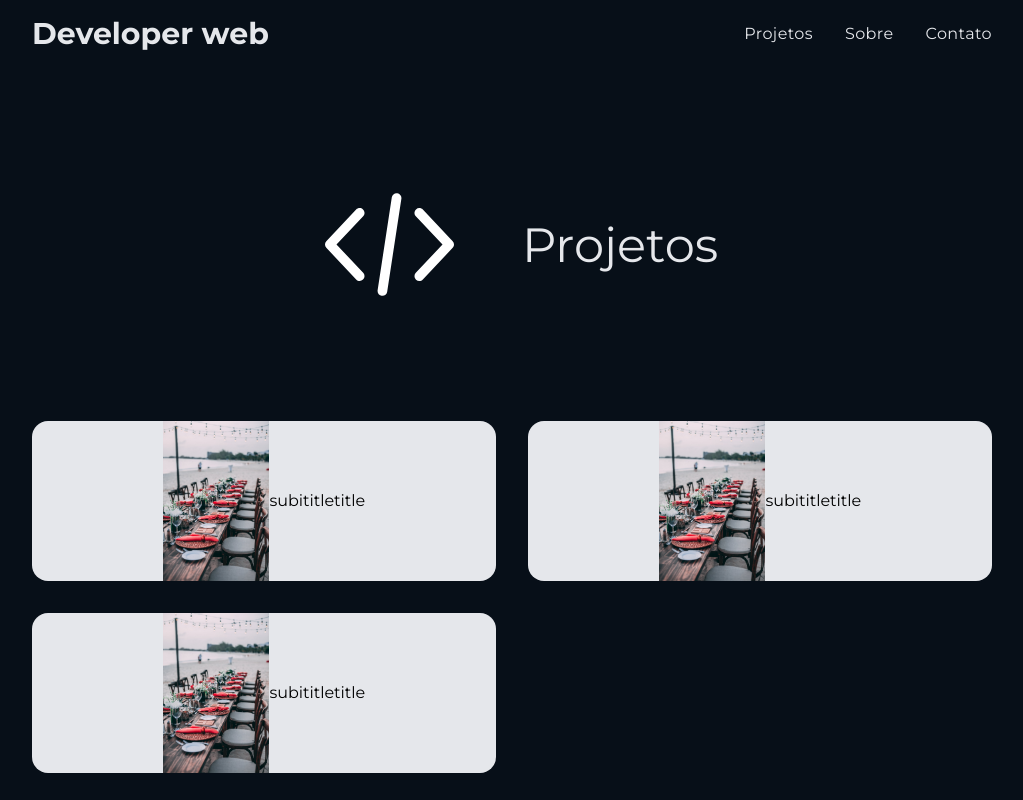
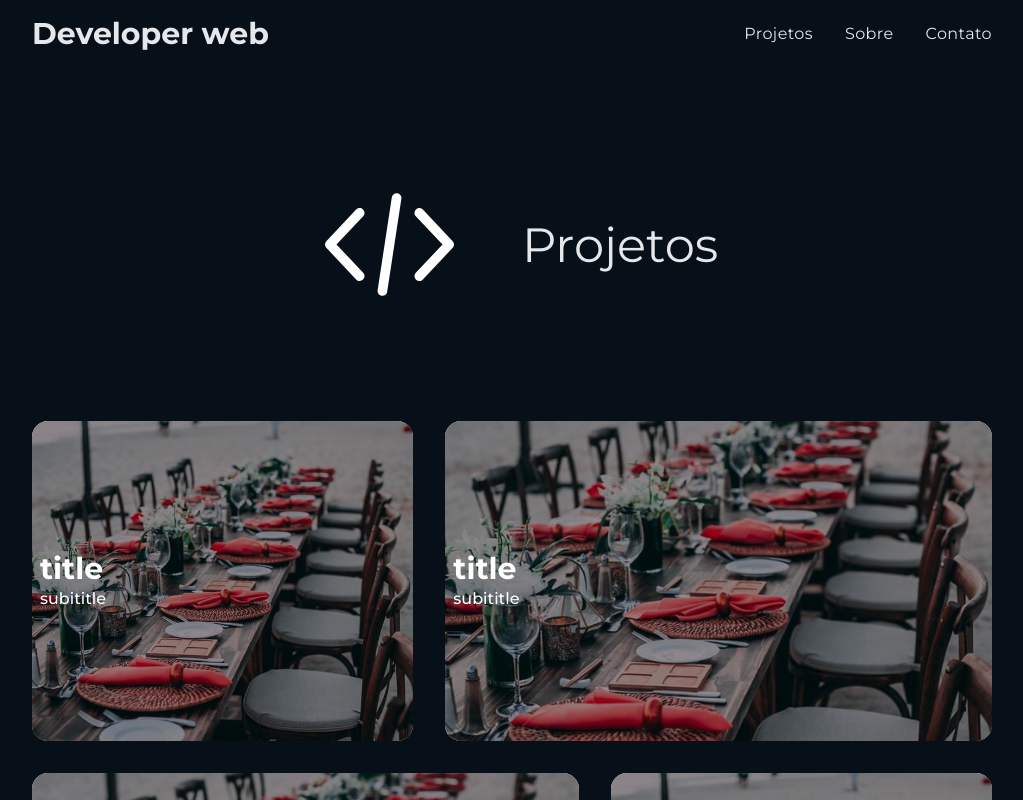
Before and after one commit to reinaldo-silva/click-portifolio, a Next.js app: page /projects in a window 1280 px wide. Shown: the top 800 px of the page, without its empty margins (128-1151 px from the left). Built offline with nearby package versions, Linux system fonts and the light colour scheme.

Commit message:
Finalizando Cards dos projetos

```diff
--- a/pages/contact.tsx
+++ b/pages/contact.tsx
@@ -9,7 +9,7 @@ const Contact: React.FC = () => {
       layoutId={"contato-logo"}
     >
       <motion.div className="flex items-center content-around flex-col md:flex-row h-full w-full text-2xl">
-        <motion.p className="w-full md:w-1/2 flex justify-center">
+        <motion.p className="w-full md:w-1/2 my-9 flex justify-center">
           Telefone: (17) 99111-5889
         </motion.p>
         <motion.p className="w-full md:w-1/2 flex justify-center">
--- a/pages/projects.tsx
+++ b/pages/projects.tsx
@@ -1,19 +1,42 @@
 import { useEffect, useState } from "react";
-import { AnimatePresence, AnimateSharedLayout, motion } from "framer-motion";
+import {
+  AnimatePresence,
+  AnimateSharedLayout,
+  motion,
+  Variants,
+} from "framer-motion";
 import Body from "../components/Body";
+
+const variants: Variants = {
+  hidden: { opacity: 0 },
+  visible: {
+    opacity: 1,
+    transition: {
+      duration: 1,
+      delayChildren: 1,
+      staggerChildren: 0.7,
+    },
+  },
+};
 
 const Projects: React.FC = () => {
   const items = [
-    { id: "1", subtitle: "subititle", title: "title" },
-    { id: "2", subtitle: "subititle", title: "title" },
-    { id: "3", subtitle: "subititle", title: "title" },
+    { id: "1", subtitle: "subititle", title: "title", box: 1 },
+    { id: "2", subtitle: "subititle", title: "title", box: 3 },
+    { id: "3", subtitle: "subititle", title: "title", box: 3 },
+    { id: "4", subtitle: "subititle", title: "title", box: 1 },
   ];
 
   const [selectedId, setSelectedId] = useState(null);
 
   const hidden = "hidden";
   const show =
-    "absolute w-full h-full flex items-center top-0 max-w-5xl box-border pl-8 pr-24 bg-black bg-opacity-20";
+    "absolute w-screen h-full flex items-center top-0 max-w-5xl box-border pl-8 pr-24 z-20";
+
+  const box3 =
+    "md:col-span-7 text-black w-full relative h-80 bg-gray-200 flex flex-col items-start justify-center rounded-2xl overflow-hidden";
+  const box1 =
+    "md:col-span-5 text-black w-full relative h-80 bg-gray-200 flex flex-col items-start justify-center rounded-2xl overflow-hidden";
 
   useEffect(() => {
     console.log(selectedId);
@@ -21,41 +44,88 @@ const Projects: React.FC = () => {
   return (
     <Body imgSrc={"/img/dev.svg"} title={"Projetos"} layoutId={"projetos-logo"}>
       <AnimateSharedLayout type="crossfade">
-        <motion.div className="grid w-full relative grid-rows-4 grid-cols-1 md:grid-rows-2 md:grid-cols-2 gap-8">
+        <motion.div className="grid w-full relative grid-rows-4 grid-cols-1 md:grid-rows-2 md:grid-cols-12 gap-8">
           {items.map((item) => (
             <motion.div
               key={item.id}
-              className="text-black w-full relative h-40 bg-gray-200 flex flex-1 items-center justify-center rounded-2xl"
+              className={item.box == 1 ? box1 : box3}
               layoutId={item.id}
               onClick={() => setSelectedId(item.id)}
+              whileHover={{ scale: 1.1 }}
+              whileTap={{ scale: 0.9 }}
+              variants={variants}
             >
-              <motion.img src="/img/bgImg.jpg" className="h-full" />
-              <motion.h5>{item.subtitle}</motion.h5>
-              <motion.h2>{item.title}</motion.h2>
+              <motion.img src="/img/bgImg.jpg" className="w-full absolute" />
+              <section className="w-full h-full flex items-center justify-center flex-col bg-black z-10 bg-opacity-40">
+                <motion.h2 className="z-10 text-white w-full ml-4 font-bold text-3xl ">
+                  {item.title}
+                </motion.h2>
+                <motion.h5 className="z-10 text-white w-full ml-4 font-medium">
+                  {item.subtitle}
+                </motion.h5>
+              </section>
             </motion.div>
           ))}
         </motion.div>
 
-        <motion.div className={selectedId ? show : hidden}>
+        <motion.div
+          className={selectedId ? show : hidden}
+          onClick={() => setSelectedId(null)}
+        >
           {items.map((item) => (
             <AnimatePresence>
               {selectedId == item.id && (
                 <motion.div
                   layoutId={item.id}
-                  className="relative w-full h-40 bg-green-300"
+                  className="relative w-full h-auto min-h-100 overflow-hidden rounded-2xl"
+                  whileTap={{ scale: 0.9 }}
                 >
-                  <motion.header className="flex justify-between p-4">
-                    <motion.h2>Title</motion.h2>
-                    <motion.button
-                      className="w-10 h-10 bg-gray-300 text-black rounded-3xl"
-                      value={"Back"}
-                      onClick={() => setSelectedId(null)}
-                    >
-                      X
-                    </motion.button>
+                  <motion.header className="flex h-96 justify-start">
+                    <motion.img
+                      src="/img/bgImg.jpg"
+                      className="w-full absolute"
+                    />
+                    <motion.div className="z-10 p-10">
+                      <motion.h2 className="text-white w-full font-bold text-3xl ">
+                        {item.title}
+                      </motion.h2>
+                      <motion.h5 className="text-white w-full font-medium">
+                        {item.subtitle}
+                      </motion.h5>
+                    </motion.div>
                   </motion.header>
-
-                  <motion.h5>Subtitle</motion.h5>
+                  <motion.section className="relative w-full h-auto p-10 bg-gray-900 bg-opacity-90 z-40">
+                    <motion.p>
+                      Lorem ipsum dolor, sit amet consectetur adipisicing elit.
+                      Ullam praesentium libero, tempora quam dicta, deserunt non
+                      odio quisquam voluptates rerum necessitatibus neque unde
+                      vero id soluta quas pariatur nostrum nemo iusto!
+                      Necessitatibus numquam nesciunt, deleniti aliquam
+                      voluptatum, eos, beatae sed repudiandae laborum rem eaque
+                      alias? Delectus placeat quibusdam impedit voluptate, aut
+                      ex dolores ab quam ratione sapiente rerum necessitatibus
+                      dolore ipsum, eaque natus tenetur illum corporis animi
+                      tempora perspiciatis autem cupiditate cumque magnam!
+                      Reiciendis adipisci nisi magnam voluptatum culpa? Nihil,
+                      ducimus sint, temporibus sequi velit veniam rem adipisci
+                      repudiandae dolore veritatis facilis modi corrupti porro
+                      animi aperiam enim iure hic cumque incidunt doloribus
+                      sapiente consequatur accusantium! Perspiciatis illo
+                      excepturi maxime nisi a exercitationem aliquam vitae
+                      nesciunt ducimus non saepe similique debitis dignissimos
+                      quisquam et quo, modi vero cum assumenda inventore?
+                      Deleniti necessitatibus totam ea dignissimos, consequatur
+                      mollitia inventore facere rerum quia atque voluptatum hic
+                      culpa voluptates non? Dolore at, veniam maxime nisi
+                      suscipit laborum nostrum vero fugit magni placeat beatae
+                      repellat sunt quaerat ullam nemo voluptatem neque
+                      assumenda? Iusto repellat deleniti quam laborum non
+                      doloribus aspernatur est id sit nobis ipsum voluptatum hic
+                      molestiae necessitatibus dolore nam aliquam suscipit,
+                      laudantium obcaecati, possimus ullam sunt et vitae! Saepe
+                      eos quae soluta?
+                    </motion.p>
+                  </motion.section>
                 </motion.div>
               )}
             </AnimatePresence>
--- /dev/null
+++ b/styles/projects.tsx
@@ -0,0 +1,4 @@
+import { motion } from "framer-motion";
+import styled from "styled-components";
+
+export const CardProject = styled(motion.div)``;
```
Also changed, not shown: public/img/bgImg.jpg.
